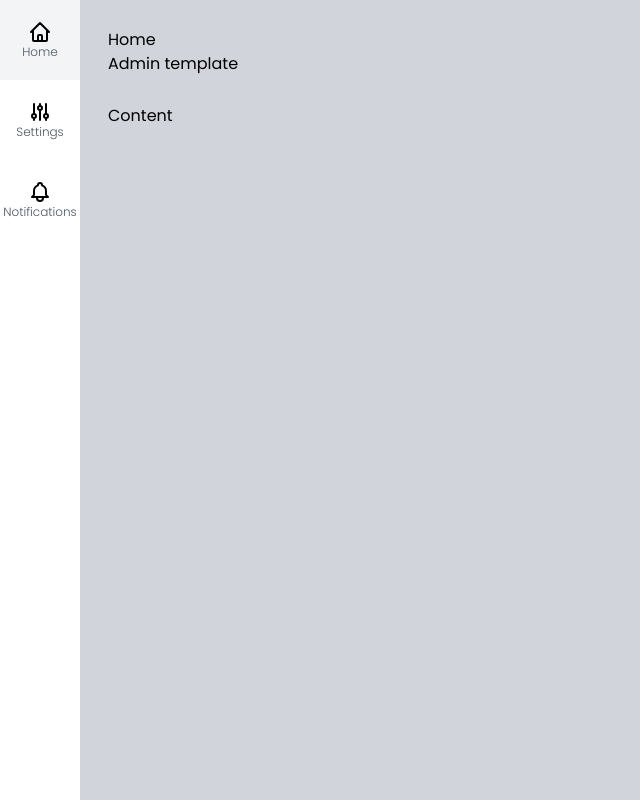
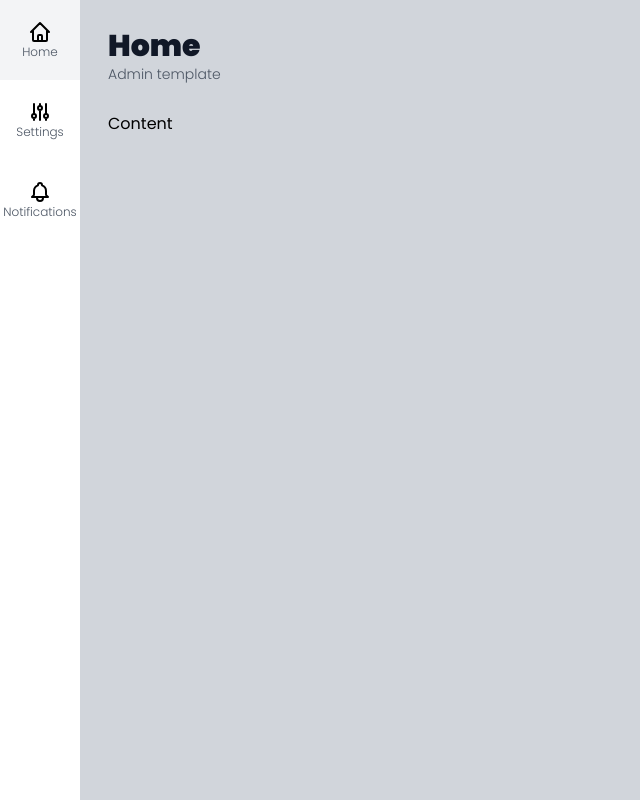
Before and after one commit to capelaum/admin-template, a Next.js app: page / in a window 1280 px wide. Shown: the whole page, without its empty margins (0-640 px from the left). Built offline with nearby package versions, Linux system fonts and the light colour scheme.

Commit message:
Title styles

```diff
--- a/src/components/template/Title.tsx
+++ b/src/components/template/Title.tsx
@@ -6,8 +6,8 @@ interface TitleProps {
 export function Title({ title, subtitle }: TitleProps) {
   return (
     <div>
-      <h1 className="">{title}</h1>
-      <h2 className="">{subtitle}</h2>
+      <h1 className="font-black text-3xl text-gray-900">{title}</h1>
+      <h2 className="font-light text-sm text-gray-600">{subtitle}</h2>
     </div>
   )
 }
```
